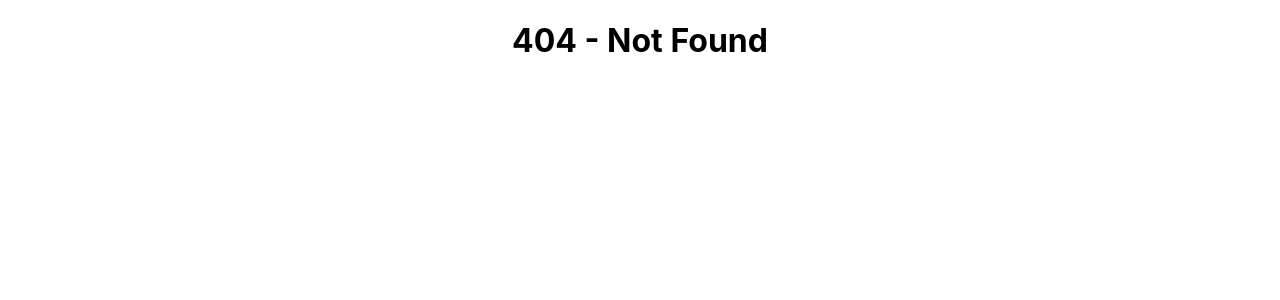
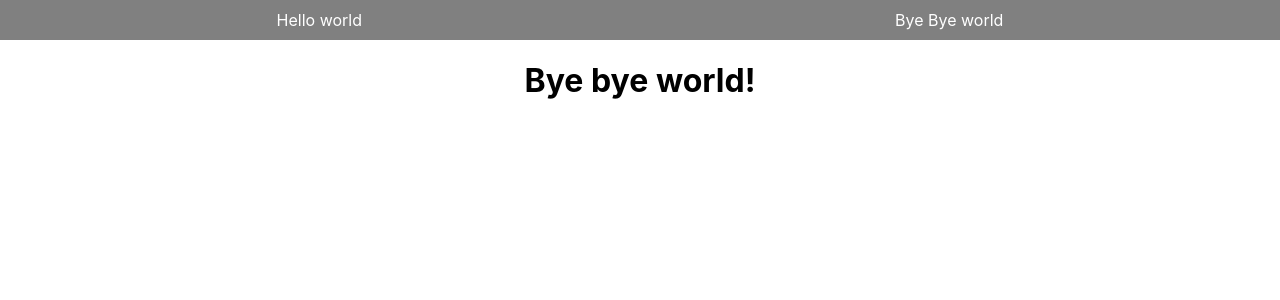
Before and after one commit to MarioHdpz/ejercicios-react-router, a React (Create React App) app: page /bye-bye-world in a window 1280 px wide. Before the commit this address had no page. Shown: the top 300 px of the page. Built offline with nearby package versions, Linux system fonts and the light colour scheme.

Commit message:
Exercise 2 solved

```diff
--- a/src/App.css
+++ b/src/App.css
@@ -1,3 +1,15 @@
 .main {
   text-align: center;
 }
+
+nav {
+  display: flex;
+  justify-content: space-around;
+  padding: 10px;
+  background-color: gray;
+}
+
+nav > a {
+  color: white;
+  text-decoration: none;
+}
--- a/src/App.js
+++ b/src/App.js
@@ -1,15 +1,17 @@
 import React from 'react';
 import './App.css';
 import HelloWorld from './components/HelloWorld';
-import NotFound from './components/NotFound';
+import ByeByeWorld from './components/ByeByeWorld';
+import NavBar from './components/NavBar';
 import { BrowserRouter, Route, Switch } from 'react-router-dom';
 
 function App() {
   return (
     <BrowserRouter>
+      <NavBar />
       <Switch>
         <Route exact path="/hello-world" component={HelloWorld} />
-        <Route component={NotFound} />
+        <Route exact path="/bye-bye-world" component={ByeByeWorld} />
       </Switch>
     </BrowserRouter>
   );
--- /dev/null
+++ b/src/components/ByeByeWorld/index.js
@@ -0,0 +1,5 @@
+import React from "react";
+
+const ByeByeWorld = props => <h1 className="main">Bye bye world!</h1>;
+
+export default ByeByeWorld;
--- a/src/components/HelloWorld/index.js
+++ b/src/components/HelloWorld/index.js
@@ -1,5 +1,5 @@
 import React from "react";
 
-const HelloWorld = props => <h1 className="main">¡Hola mundo!</h1>;
+const HelloWorld = props => <h1 className="main">Hello world!</h1>;
 
 export default HelloWorld;
--- /dev/null
+++ b/src/components/NavBar/index.js
@@ -0,0 +1,11 @@
+import React from "react";
+import { Link } from "react-router-dom";
+
+const NavBar = props => (
+  <nav>
+    <Link to="/hello-world">Hello world</Link>
+    <Link to="/bye-bye-world">Bye Bye world</Link>
+  </nav>
+);
+
+export default NavBar;
--- a/src/components/NotFound/index.js
+++ /dev/null
@@ -1,5 +0,0 @@
-import React from "react";
-
-const HelloWorld = props => <h1 className="main">404 - Not Found</h1>;
-
-export default HelloWorld;
```
Also changed, not shown: 1 other file (tests, documents, lock files or other folders).
